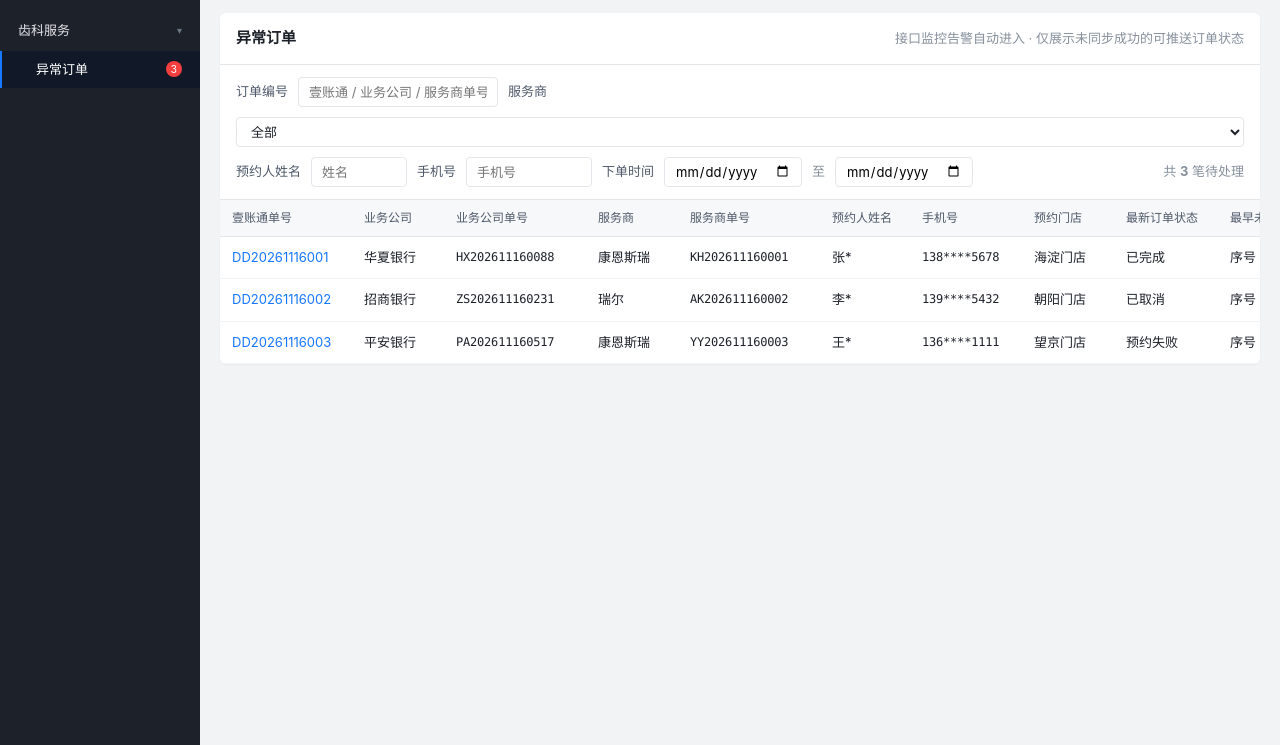
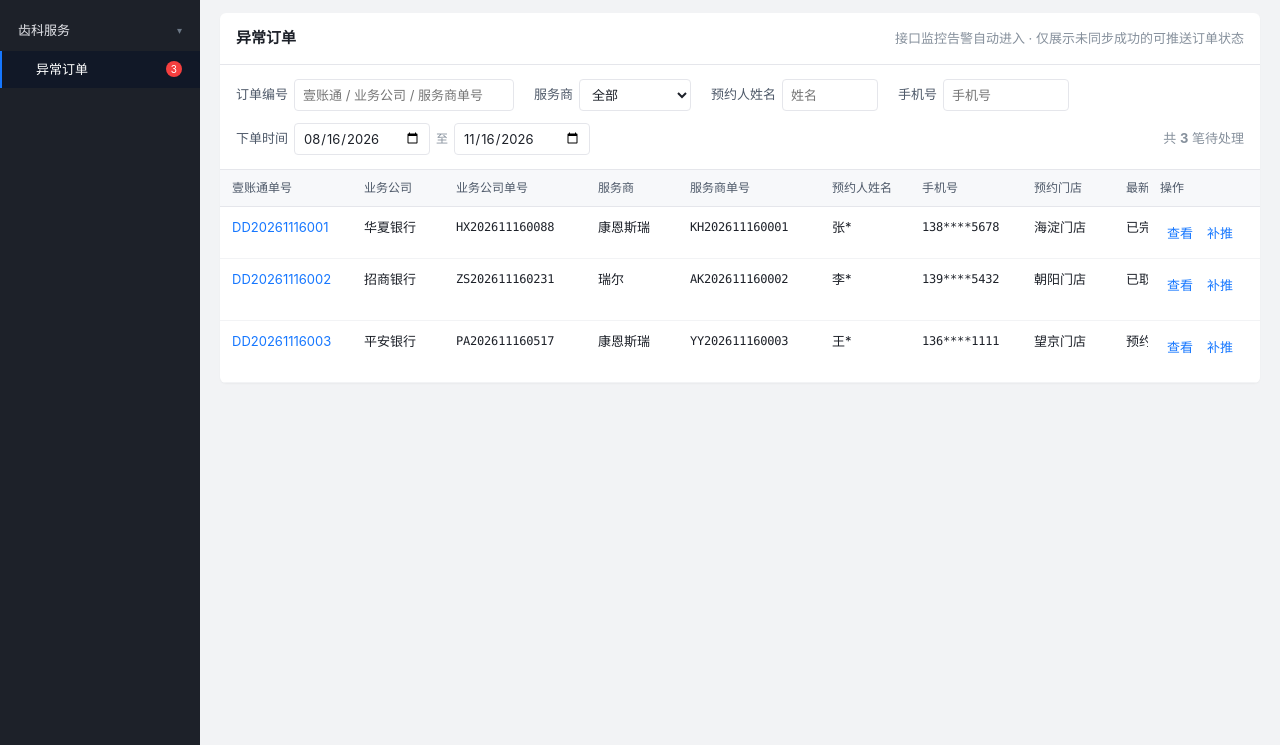
Before and after one commit to HOUXUEQING/dental-order-repush, a plain HTML site: page index.html in a window 1280 px wide. Shown: the part 55-800 px from the top of the page. Drawn offline with Linux system fonts and the light colour scheme.

Commit message:
feat: 筛选栏优化、操作列固定、默认三个月

```diff
--- a/index.html
+++ b/index.html
@@ -70,15 +70,25 @@ tbody tr:hover{background:#fafbfc}
 .btn-sm{height:26px;padding:0 10px;font-size:12px}
 
 /* ---------- filter ---------- */
-.filter{display:flex;gap:10px;align-items:center;padding:12px 16px;border-bottom:1px solid #e5e6eb;flex-wrap:wrap}
-.filter input,.filter select{height:30px;border:1px solid #e5e6eb;border-radius:4px;padding:0 10px;font-size:13px;font-family:inherit;outline:none;background:#fff}
-.filter input{width:200px}
-.filter input:focus,.filter select:focus{border-color:#1677ff}
+.filter{display:flex;flex-wrap:wrap;gap:12px 20px;align-items:center;padding:14px 16px;border-bottom:1px solid #e5e6eb}
+.f-item{display:flex;align-items:center;gap:6px}
+.f-item>label{color:#4e5969;font-size:13px;white-space:nowrap}
+.filter .f-item input,.filter .f-item select{height:32px;border:1px solid #e5e6eb;border-radius:4px;padding:0 8px;font-size:13px;font-family:inherit;outline:none;background:#fff;color:#1d2129;width:auto}
+.filter .f-item input:focus,.filter .f-item select:focus{border-color:#1677ff;box-shadow:0 0 0 2px rgba(22,119,255,.1)}
+.filter .f-item input.idno{width:220px}
+.filter .f-item input.name{width:96px}
+.filter .f-item input.phone{width:126px}
+.filter .f-item input.date{width:136px}
+.filter .f-item select{width:112px}
+.f-item .tilde{color:#86909c;font-size:12px}
 .filter .sp{flex:1}
-.filter-label{color:#4e5969;font-size:13px;white-space:nowrap}
-.filter input.name{width:96px}
-.filter input.phone{width:126px}
-.filter input.date{width:138px}
+.link-btn{background:none;border:none;color:#1677ff;font-size:13px;font-family:inherit;padding:5px 7px;cursor:pointer;border-radius:4px}
+.link-btn:hover{background:#e8f3ff}
+.op-cell{white-space:nowrap}
+.table-wrap th:last-child,
+.table-wrap td:last-child{position:sticky;right:0;background:#fff;box-shadow:-8px 0 8px -8px rgba(0,0,0,.18);z-index:2}
+.table-wrap th:last-child{background:#f7f8fa;z-index:3}
+.table-wrap tbody tr:hover td:last-child{background:#fafbfc}
 .table-wrap{overflow-x:auto}
 .table-wrap table{min-width:1660px}
 .mono{font-family:Consolas,Menlo,Monaco,monospace;font-size:12px;letter-spacing:-.2px}
@@ -183,22 +193,32 @@ h3:first-child{margin-top:0}
             <div class="muted">接口监控告警自动进入 · 仅展示未同步成功的可推送订单状态</div>
           </div>
           <div class="filter">
-            <span class="filter-label">订单编号</span>
-            <input id="q" placeholder="壹账通 / 业务公司 / 服务商单号">
-            <span class="filter-label">服务商</span>
+            <div class="f-item">
+              <label for="q">订单编号</label>
+              <input id="q" class="idno" placeholder="壹账通 / 业务公司 / 服务商单号">
+            </div>
+            <div class="f-item">
+              <label for="fs">服务商</label>
               <select id="fs">
                 <option value="">全部</option>
                 <option value="康恩斯瑞">康恩斯瑞</option>
                 <option value="瑞尔">瑞尔</option>
               </select>
-            <span class="filter-label">预约人姓名</span>
+            </div>
+            <div class="f-item">
+              <label for="fname">预约人姓名</label>
               <input id="fname" class="name" placeholder="姓名">
-            <span class="filter-label">手机号</span>
+            </div>
+            <div class="f-item">
+              <label for="fphone">手机号</label>
               <input id="fphone" class="phone" placeholder="手机号">
-            <span class="filter-label">下单时间</span>
+            </div>
+            <div class="f-item">
+              <label>下单时间</label>
               <input id="fstart" class="date" type="date">
-            <span class="muted">至</span>
+              <span class="tilde">至</span>
               <input id="fend" class="date" type="date">
+            </div>
             <div class="sp"></div>
             <span class="muted">共 <b id="sync-count">0</b> 笔待处理</span>
           </div>
@@ -219,7 +239,7 @@ h3:first-child{margin-top:0}
                   <th style="width:76px">未成功条数</th>
                   <th>最近失败原因</th>
                   <th style="width:96px">失败时间</th>
-                  <th style="width:96px">操作</th>
+                  <th style="width:112px">操作</th>
                 </tr>
               </thead>
               <tbody id="list-body"></tbody>
@@ -487,8 +507,8 @@ function renderList(){
       '<td><b style="color:#f53f3f">' + f.length + '</b> 条</td>' +
       '<td>' + (last.err || '—') + '</td>' +
       '<td class="muted">' + last.changed + '</td>' +
-      '<td><span class="link" data-act="detail" data-id="' + o.id + '">查看</span> ' +
-          '<span class="link" data-act="push" data-id="' + o.id + '">补推</span></td>' +
+      '<td class="op-cell"><button type="button" class="link-btn" data-act="detail" data-id="' + o.id + '">查看</button>' +
+          '<button type="button" class="link-btn" data-act="push" data-id="' + o.id + '">补推</button></td>' +
     '</tr>';
   }).join('');
 }
@@ -755,6 +775,16 @@ document.addEventListener('change', function(e){
 });
 
 /* ================= 启动 ================= */
+(function initDateRange(){
+  var days = orders.map(function(o){ return o.createdAt.slice(0, 10); }).sort();
+  var end = days[days.length - 1] || new Date().toISOString().slice(0, 10);
+  var d = new Date(end + 'T00:00:00');
+  d.setMonth(d.getMonth() - 3);
+  var start = d.getFullYear() + '-' + String(d.getMonth() + 1).padStart(2, '0') + '-' + String(d.getDate()).padStart(2, '0');
+  $('fstart').value = start;
+  $('fend').value = end;
+})();
+
 renderList();
 (function route(){
   const h = decodeURIComponent(location.hash || '');
```
Lines whose indentation alone changed are shown as unchanged.
